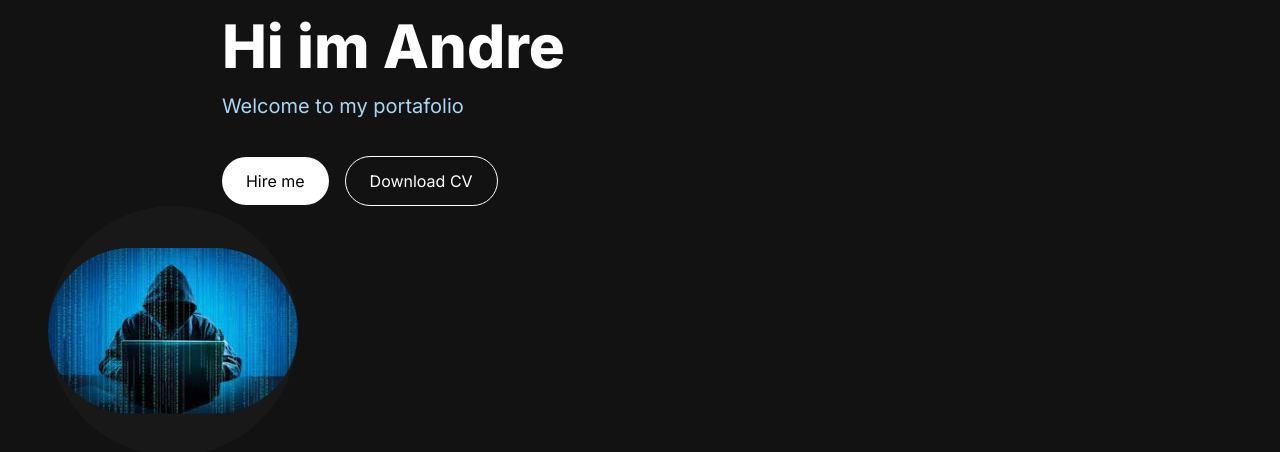
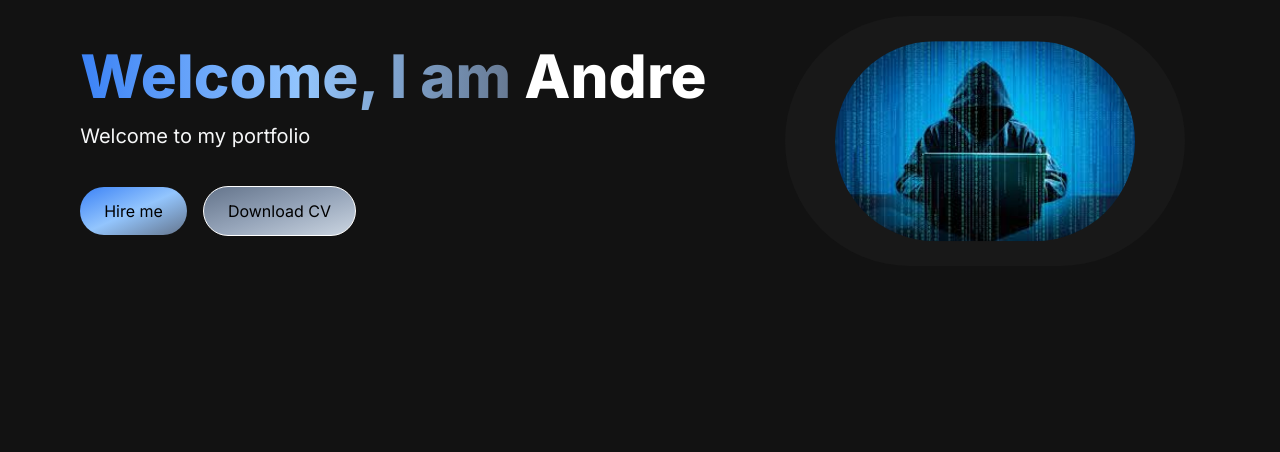
Before and after one commit to mar22266/Portafolio-AMT, a Next.js app: page / in a window 1280 px wide. Shown: the top 452 px of the page. Built offline with nearby package versions, Linux system fonts and the light colour scheme.

Commit message:
Feat: advanced home

```diff
--- a/src/app/components/Section.jsx
+++ b/src/app/components/Section.jsx
@@ -1,24 +1,27 @@
 import React from 'react'
 import Image from 'next/image'
+
 const Section = () => {
     return (
         <section>
-            <div className='grid  grid-cols-1 sm:grid-cols-12'>
+            <div className='grid grid-cols-1 sm:grid-cols-12'>
                 <div className='col-span-7 place-self-center text-center sm:text-left'>
                     <h1 className="text-white mb-4 text-4xl sm:text-5xl lg:text-6xl font-extrabold">
-                        Hi im Andre
+                        <span className='text-transparent bg-clip-text bg-gradient-to-r  from-blue-500 via-blue-300 to-slate-500'>
+                            Welcome, I am{' '}
+                        </span>
+                        Andre
                     </h1>
-                    <p className="text-[#aad5f3] text-lg mb-6 lg:text-xl">
-                        Welcome to my portafolio
+                    <p className="text-[#f6f7f8] text-base sm:text-lg mb-6 lg:text-xl">
+                        Welcome to my portfolio
                     </p>
                     <div>
-                        <button className='px-6 py-3 rounded-full mr-4 bg-white hover:bg-slate-200 text-black'>Hire me</button>
-                        <button className='px-6 py-3 rounded-full bg-transparent hover:bg-slate-800 text-white border border-white mt-3'>Download CV</button>
+                        <button className='px-6 py-3 w-full sm:w-fit rounded-full mr-4 bg-gradient-to-br from-blue-500 via-blue-300 to-slate-500 hover:bg-slate-200 text-black'>Hire me</button>
+                        <button className='px-6 py-3 w-full sm:w-fit rounded-full bg-gradient-to-br  from-slate-500 via-slate-400 to-slate-300 hover:bg-slate-800 text-black border border-white mt-3'>Download CV</button>
                     </div>
                 </div>
-            </div>
-            <div className='col-span-5 place-self-center mt-4 lg:mt-0'></div>
-            <div className='rounded-full bg-[#181818] w-[250px] h-[250px] lg:w[400px] relative'>
+                <div className='col-span-5 place-self-center mt-4 lg:mt-0'>
+                    <div className='rounded-full bg-[#181818] w-[250px] h-[250px] lg:w-[400px] relative'>
                         <Image
                             src="/images/home.jpeg"
                             alt='home'
@@ -27,6 +30,8 @@ const Section = () => {
                             height={300}
                         />
                     </div>
+                </div>
+            </div>
         </section>
     )
 }
```
Also changed, not shown: package.json (+5 -4 lines), 1 other file (tests, documents, lock files or other folders). Lines whose indentation alone changed are shown as unchanged.
